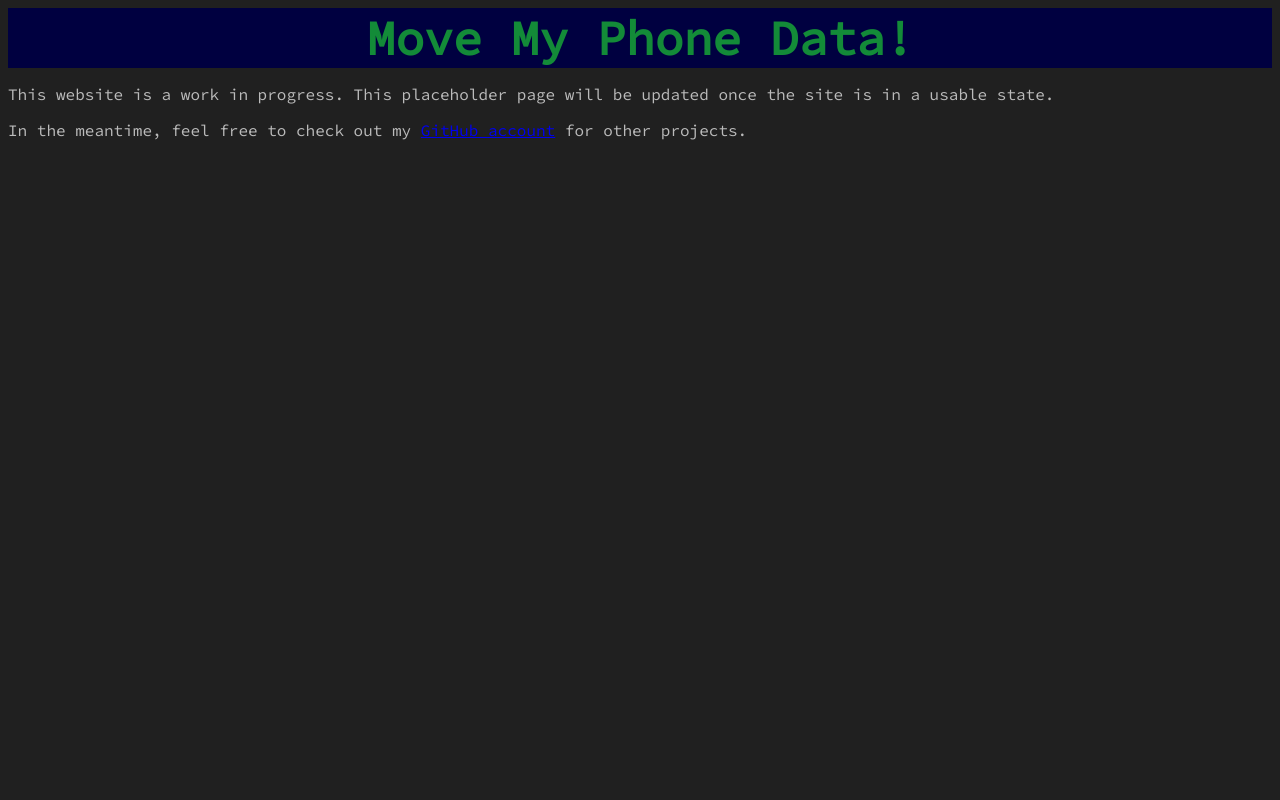
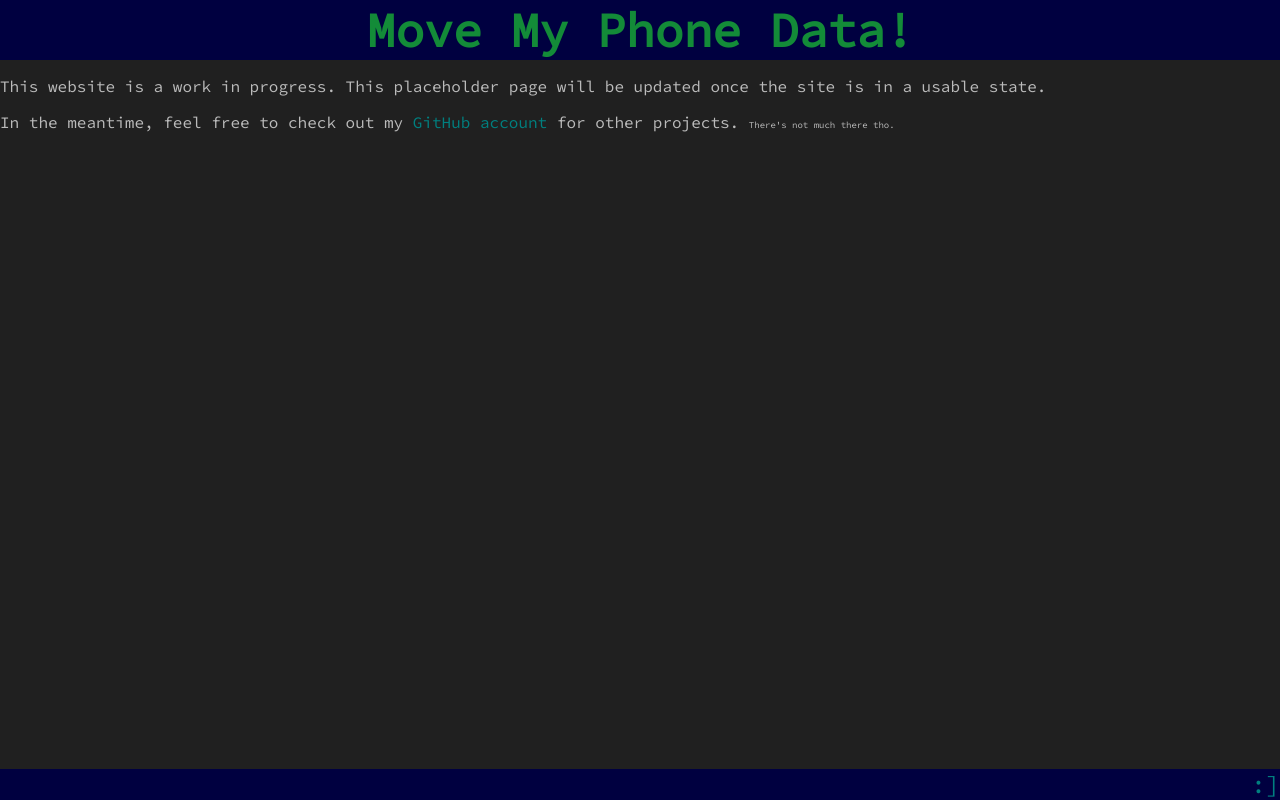
Before and after one commit to digital-diplomat/movemyphonedata.com, a plain HTML site: page index.html in a window 1280 px wide. Drawn offline with Linux system fonts and the light colour scheme.

Commit message:
Added footer, improved styling

```diff
--- a/index.html
+++ b/index.html
@@ -1,17 +1,26 @@
 <!DOCTYPE html>
 <html>
     <head>
+        <!--Imports-->
         <link rel="preconnect" href="https://fonts.gstatic.com">
         <link href="https://fonts.googleapis.com/css2?family=Source+Code+Pro&display=swap" rel="stylesheet">
         <link rel="stylesheet" href="style/style.css"/>
+
+        <!--Tab Data-->
         <title>
             Move My Phone Data!
         </title>
         <link rel="shortcut icon" type="image/png" href='assets/favicon.png'/>
     </head>
+
     <body>
         <h1>Move My Phone Data!</h1>
+
         <p>This website is a work in progress. This placeholder page will be updated once the site is in a usable state.</p>
-        <p>In the meantime, feel free to check out my <a href="https://github.com/digital-diplomat">GitHub account</a> for other projects.</p>
+
+        <p>In the meantime, feel free to check out my <a href="https://github.com/digital-diplomat">GitHub account</a> for other projects.
+        <span style="font-size: xx-small">There's not much there tho.</span></p>
     </body>
+
+    <footer><a href="https://github.com/digital-diplomat">:]</a></footer>
 </html>
--- a/style/style.css
+++ b/style/style.css
@@ -5,9 +5,11 @@ body {
     background-color: #202020;
     color: #bbb;
     padding: 0;
+    margin:0;
 }
 
 h1 {
+    position: relative;
     width: 100%;
     margin: 0;
     text-align: center;
@@ -16,3 +18,18 @@ h1 {
     color: #138b38;
     background-color: #000040;
 }
+
+footer {
+    position: absolute;
+    font-size: 150%;
+    bottom: 0;
+    margin: 0;
+    width: 100%;
+    background-color: #000040;
+    text-align: right;
+}
+
+a {
+    color: #008080;
+    text-decoration: none;
+}
```
